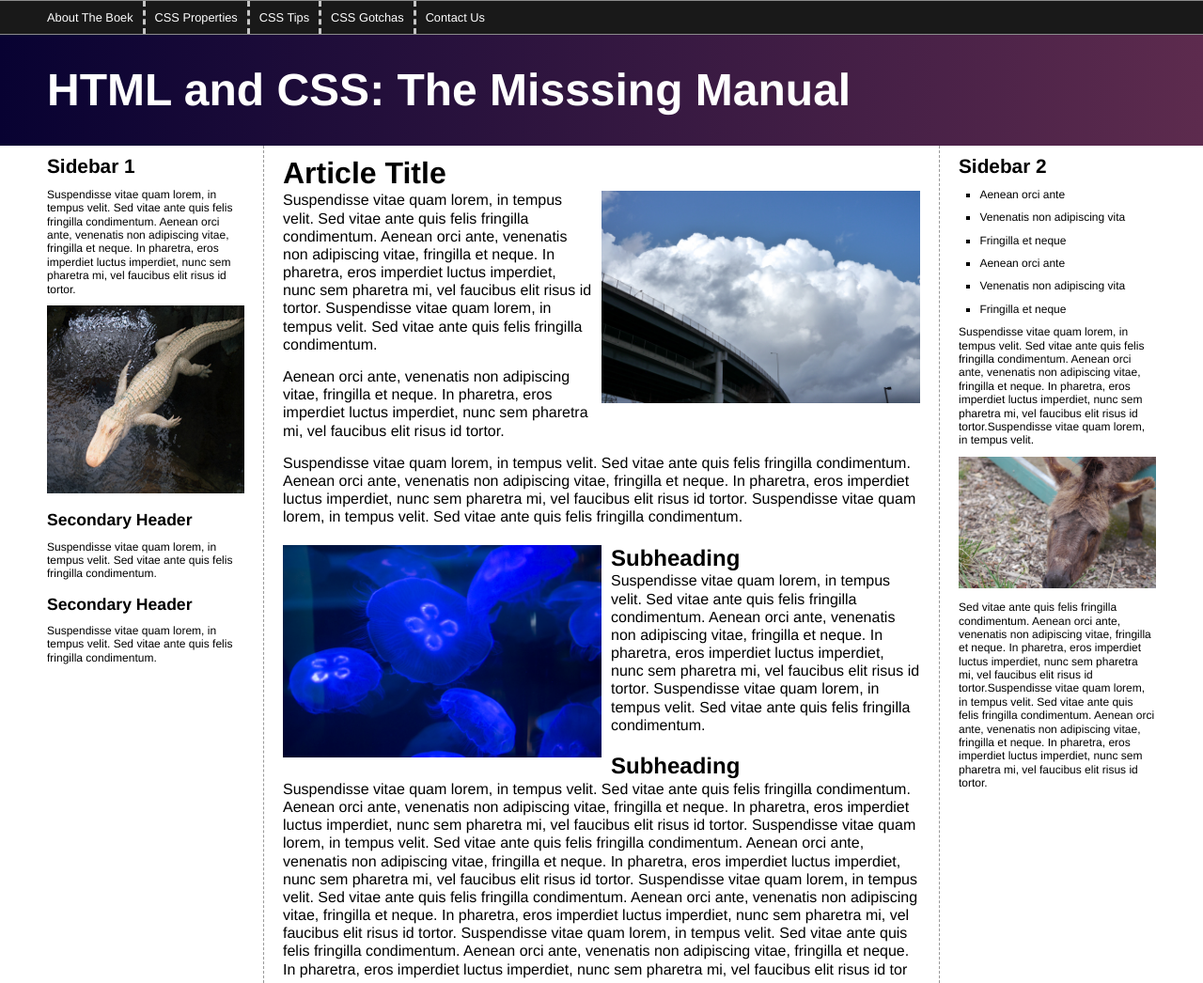
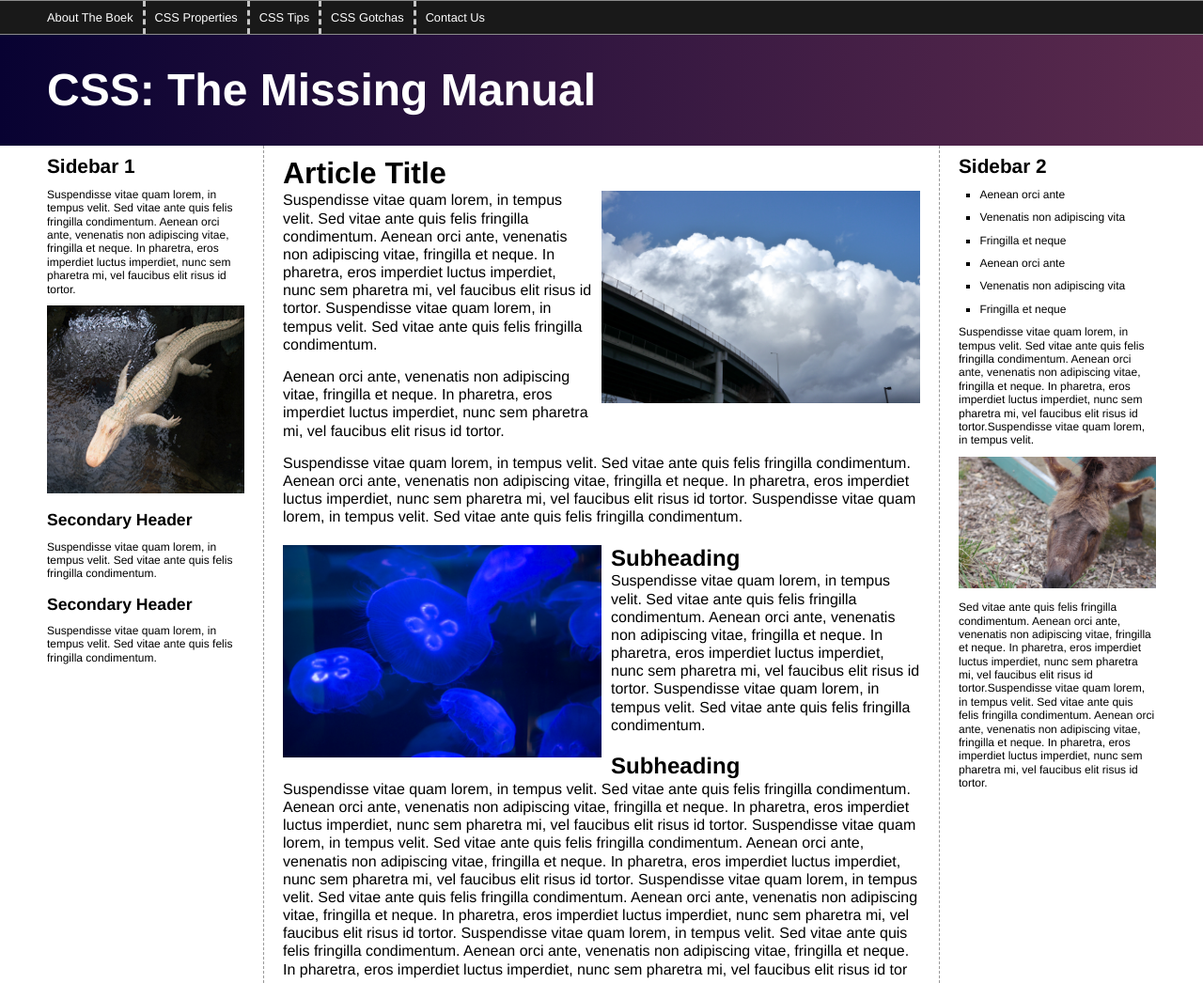
Before and after one commit to Tibrommer/digwo2, a plain HTML site: page www/index.html in a window 1280 px wide. Shown: the top 1046 px of the page at 94% size. Drawn offline with Linux system fonts and the light colour scheme.

Commit message:
missssing

```diff
--- a/www/index.html
+++ b/www/index.html
@@ -19,7 +19,7 @@
             <li><a href="#">Contact Us</a></li>
           </ul>
         </nav>
-        <h1>HTML and CSS: The Misssing Manual</h1>
+        <h1>CSS: The Missing Manual</h1>
       </header>
       <div class="contentWrapper">
         <div class="columnWrapper">
```
